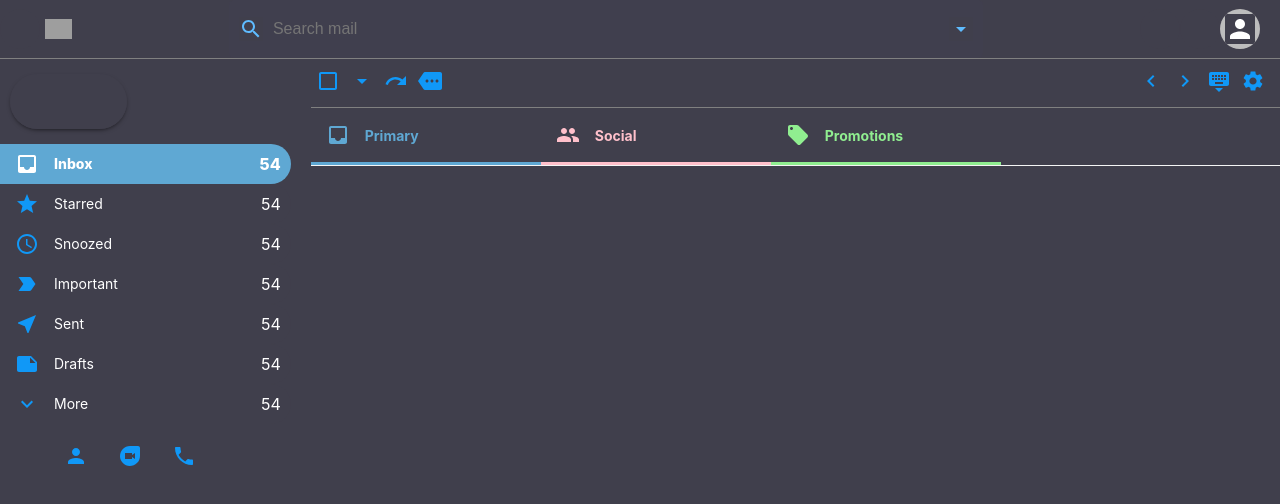
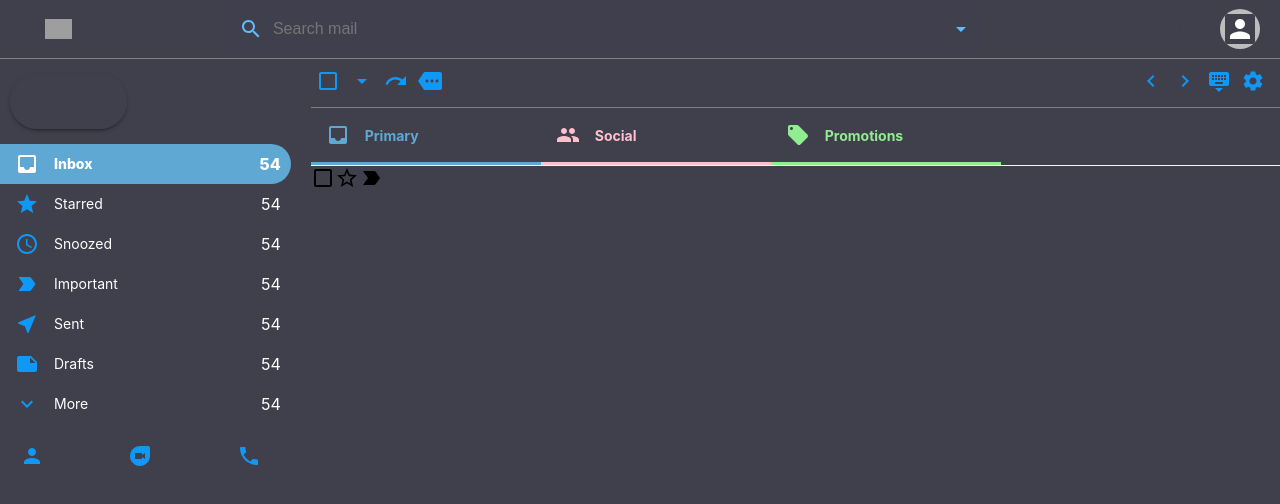
Before and after one commit to GethinDavies1990/gmail-clone, a React (Create React App) app: page / in a window 1280 px wide. Shown: the top 504 px of the page. Built offline with nearby package versions, Linux system fonts and the light colour scheme; grey boxes are pictures that could not be loaded.

Commit message:
add icons to email list

```diff
--- a/src/Components/EmailListComponent/EmailList.jsx
+++ b/src/Components/EmailListComponent/EmailList.jsx
@@ -1,6 +1,7 @@
 import React from "react";
 import "./EmailList.css";
 import Section from "../MailComponent/Section";
+import EmailRow from "./EmailRow";
 import {
   ArrowDropDown,
   ChevronLeft,
@@ -42,6 +43,9 @@ function EmailList() {
           selected
         />
       </div>
+      <div className='emailList__list'>
+        <EmailRow />
+      </div>
     </div>
   );
 }
--- /dev/null
+++ b/src/Components/EmailListComponent/EmailRow.jsx
@@ -0,0 +1,25 @@
+import React from "react";
+import "./EmailRow.css";
+import {
+  CheckBoxOutlineBlank,
+  LabelImportantOutlined,
+  StarBorderOutlined,
+} from "@mui/icons-material";
+
+function EmailRow({ title, subject, description, time, id }) {
+  return (
+    <div className='emailRow'>
+      <div className='emailRow__options'>
+        <CheckBoxOutlineBlank />
+        <StarBorderOutlined />
+        <LabelImportantOutlined />
+      </div>
+      <div className='emailRow__message'></div>
+
+      <div className='emailRow__title'></div>
+      <div className='emailRow__description'></div>
+    </div>
+  );
+}
+
+export default EmailRow;
--- a/src/Components/Sidebar/Sidebar.css
+++ b/src/Components/Sidebar/Sidebar.css
@@ -17,12 +17,8 @@
 
 .sidebar__footer {
   display: flex;
-  justify-content: center;
+  justify-content: space-between;
   margin: 20px;
-}
-
-.sidebar__footerIcons {
-  margin-right: 20px;
 }
 
 .sidebar__footerIcons > .MuiSvgIcon-root {
```
Also changed, not shown: src/Components/EmailListComponent/EmailRow.css (added).
